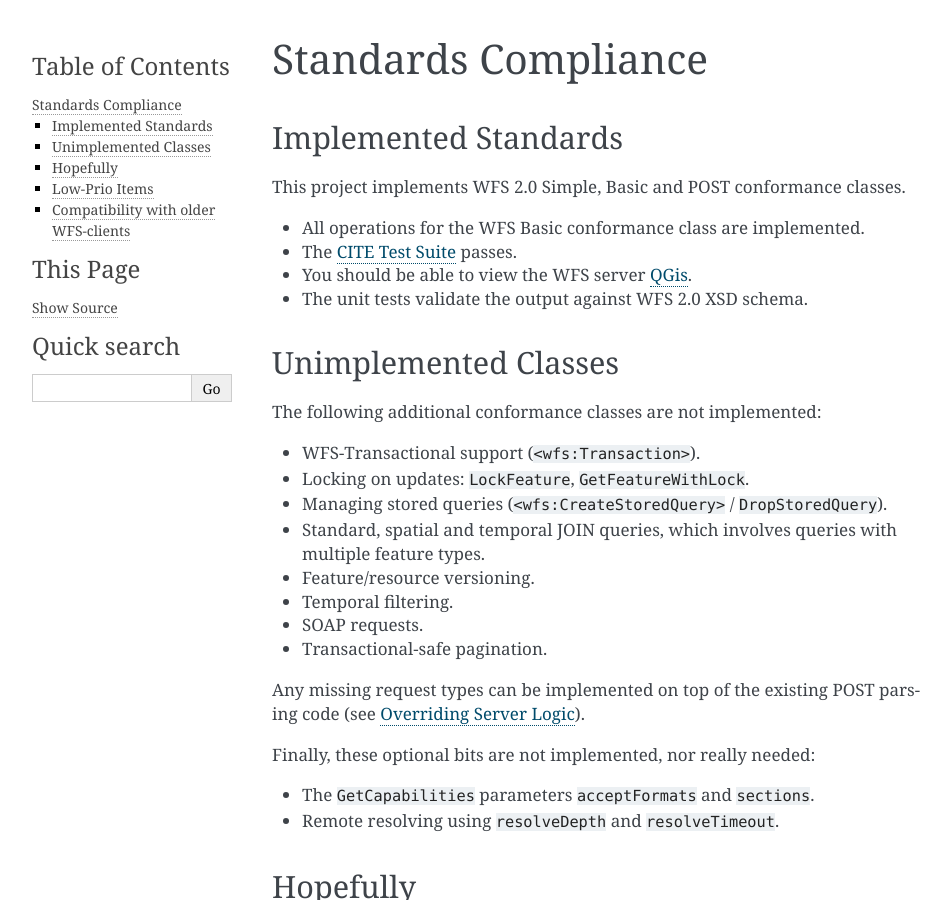
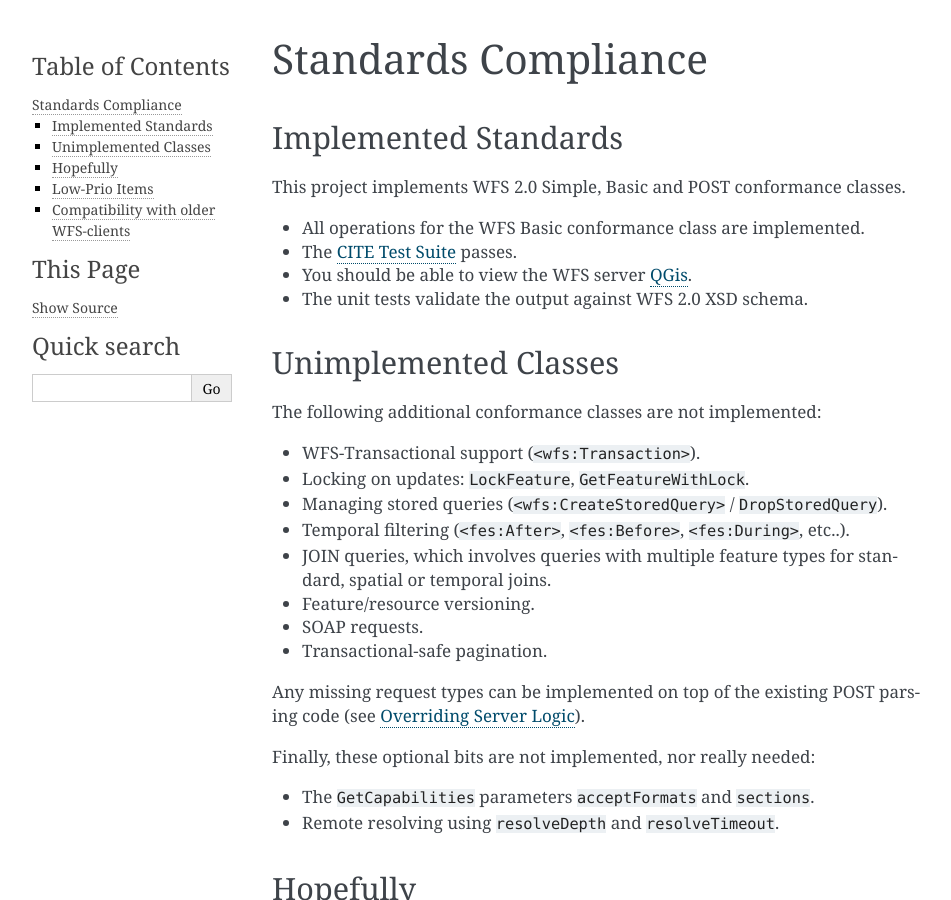
Before and after one commit to Amsterdam/django-gisserver, a Sphinx documentation site: the page built from docs/compliance.rst, in a window 1280 px wide and 900 px high. Shown: the whole window, without its empty margins (148-1099 px from the left). Built offline with Sphinx 7.4.7, drawn with Linux system fonts in a browser that asks for light colours.

Commit message:
docs: reword conformance classes support

```diff
--- a/docs/compliance.rst
+++ b/docs/compliance.rst
@@ -19,9 +19,9 @@ The following additional conformance classes are not implemented:
 * WFS-Transactional support (``<wfs:Transaction>``).
 * Locking on updates: ``LockFeature``, ``GetFeatureWithLock``.
 * Managing stored queries (``<wfs:CreateStoredQuery>`` / ``DropStoredQuery``).
-* Standard, spatial and temporal JOIN queries, which involves queries with multiple feature types.
+* Temporal filtering (``<fes:After>``, ``<fes:Before>``, ``<fes:During>``, etc..).
+* JOIN queries, which involves queries with multiple feature types for standard, spatial or temporal joins.
 * Feature/resource versioning.
-* Temporal filtering.
 * SOAP requests.
 * Transactional-safe pagination.
 
```
